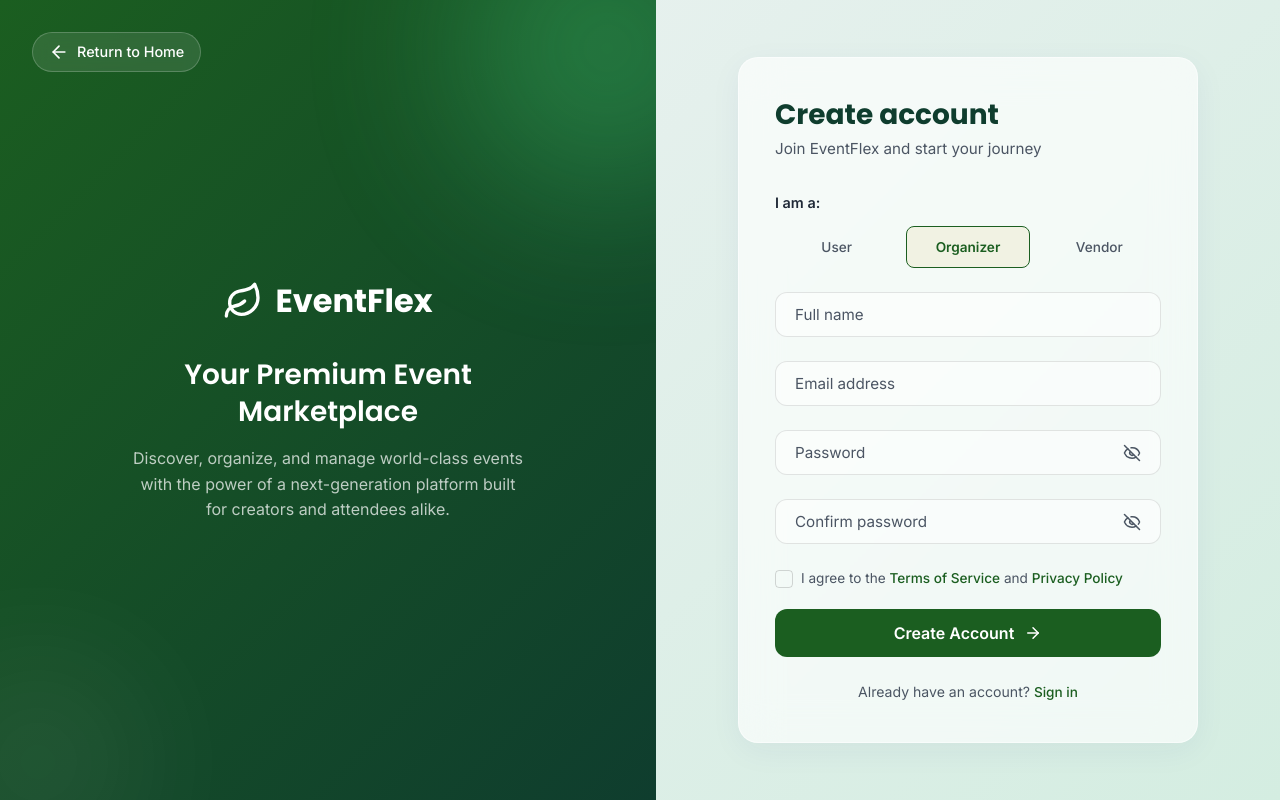
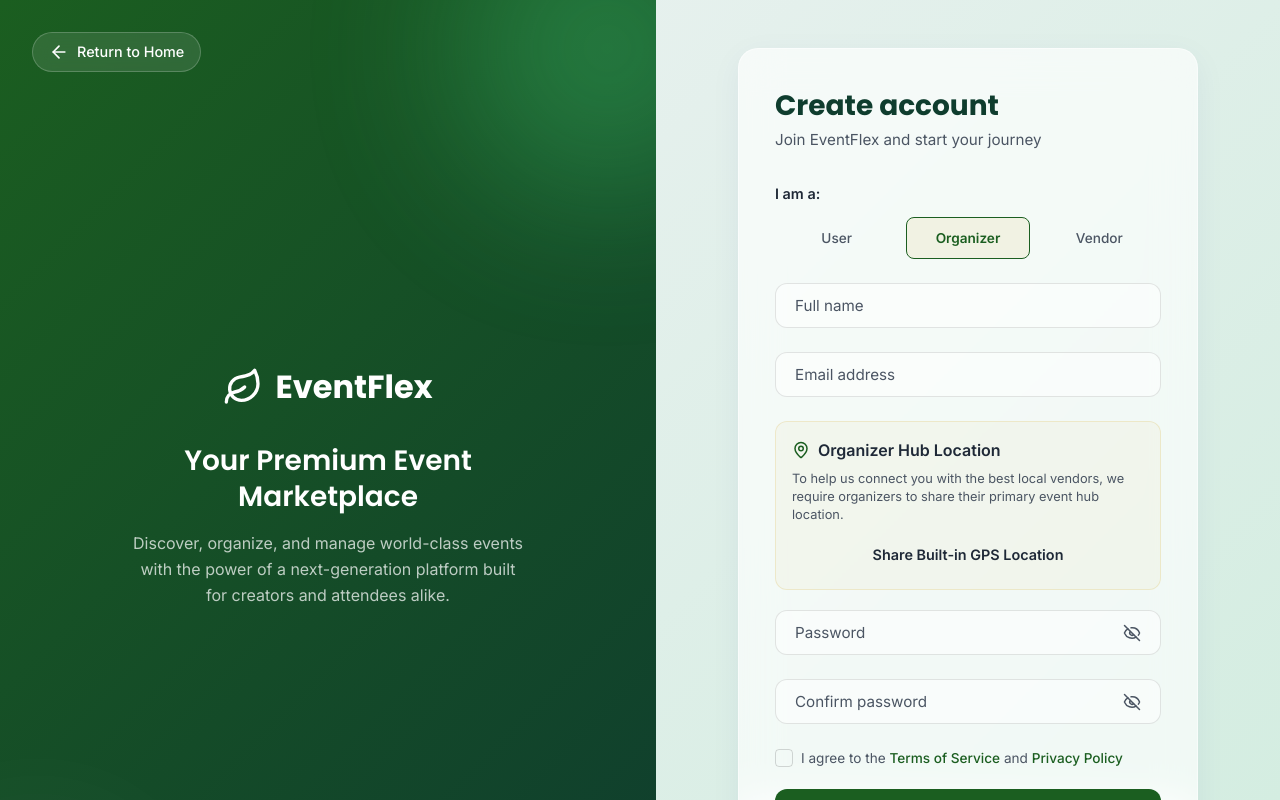
Before and after one commit to Nikhil-singh-26/Hackathon, a React (Vite) app: page /auth/signup in a window 1280 px wide. Both pictures are taken after a click on the label "Organizer". Shown: the top 800 px of the page. Built offline with nearby package versions, Linux system fonts and the light colour scheme; no server answers.

Commit message:
feat: enable GPS location capture for organizers

```diff
--- a/src/pages/auth/SignupPage.jsx
+++ b/src/pages/auth/SignupPage.jsx
@@ -101,8 +101,12 @@ export default function SignupPage() {
     setServerError('');
     setIsLoading(true);
 
-    if (selectedRole === 'vendor' && !coordinates) {
-      setServerError('Vendors must provide their physical location to be paired with local organizers.');
+    if ((selectedRole === 'vendor' || selectedRole === 'organizer') && !coordinates) {
+      setServerError(
+        selectedRole === 'vendor'
+          ? 'Vendors must provide their physical location to be paired with local organizers.'
+          : 'Organizers must provide their physical location to discover local vendors.'
+      );
       setIsLoading(false);
       return;
     }
@@ -207,14 +211,18 @@ export default function SignupPage() {
           validateEmail
         />
 
-        {selectedRole === 'vendor' && (
+        {(selectedRole === 'vendor' || selectedRole === 'organizer') && (
           <div style={{ marginBottom: 20, padding: '16px', background: 'rgba(212, 175, 55, 0.05)', border: '1px solid rgba(212, 175, 55, 0.2)', borderRadius: '12px' }}>
             <div style={{ display: 'flex', alignItems: 'center', gap: 8, marginBottom: 8 }}>
               <MapPin size={18} color="var(--color-primary)" />
-              <label className="auth-label" style={{ margin: 0, fontWeight: 600, color: 'var(--color-text-main)' }}>Vendor Headquarters Location</label>
+              <label className="auth-label" style={{ margin: 0, fontWeight: 600, color: 'var(--color-text-main)' }}>
+                {selectedRole === 'vendor' ? 'Vendor Headquarters Location' : 'Organizer Hub Location'}
+              </label>
             </div>
             <p style={{ fontSize: '0.8rem', color: 'var(--color-text-muted)', marginBottom: 12, lineHeight: 1.4 }}>
-              To help event organizers find your services, we require vendors to share their current location. Local organizers within a 5km radius will see your listing.
+              {selectedRole === 'vendor'
+                ? 'To help event organizers find your services, we require vendors to share their current location. Local organizers within a 5km radius will see your listing.'
+                : 'To help us connect you with the best local vendors, we require organizers to share their primary event hub location.'}
             </p>
             <button
               type="button"
--- a/src/pages/dashboard/SettingsPage.jsx
+++ b/src/pages/dashboard/SettingsPage.jsx
@@ -126,13 +126,15 @@ export default function SettingsPage() {
                     </div>
                   </div>
 
-                  {user?.role === 'vendor' && (
+                  {(user?.role === 'vendor' || user?.role === 'organizer') && (
                     <div className="os-form-group mt-6 p-4 border border-glass bg-surface-dark rounded-lg">
                       <h4 className="font-semibold mb-2 flex items-center gap-2 text-sm">
-                        <MapPin size={18} className="text-primary" /> Business Location
+                        <MapPin size={18} className="text-primary" /> {user?.role === 'vendor' ? 'Business Location' : 'Organizer Hub Location'}
                       </h4>
                       <p className="text-sm text-muted mb-4 leading-relaxed">
-                        Update your physical headquarters so local organizers within 5km can easily discover your services.
+                        {user?.role === 'vendor'
+                          ? 'Update your physical headquarters so local organizers within 5km can easily discover your services.'
+                          : 'Update your central event hub location to discover the best local vendors within a 5km radius.'}
                       </p>
                       <button
                         type="button"
```
